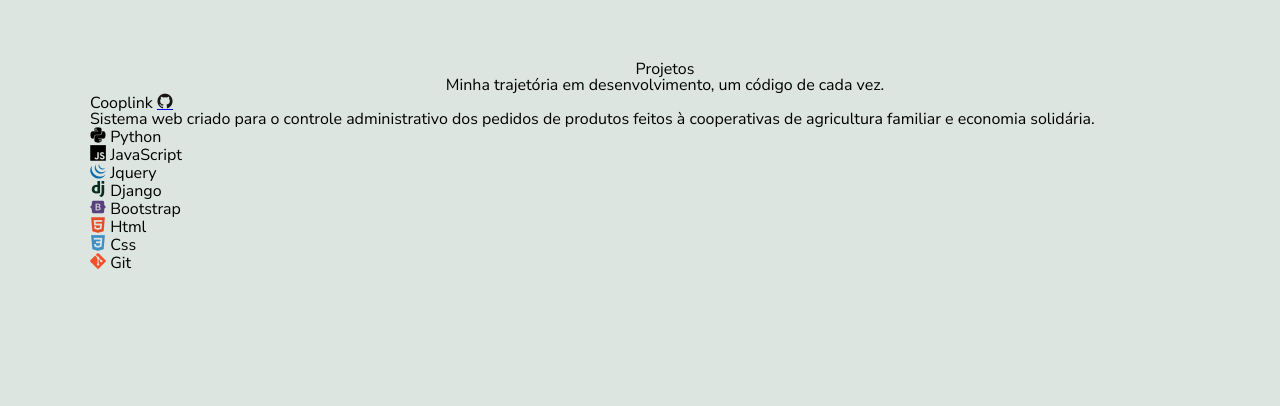
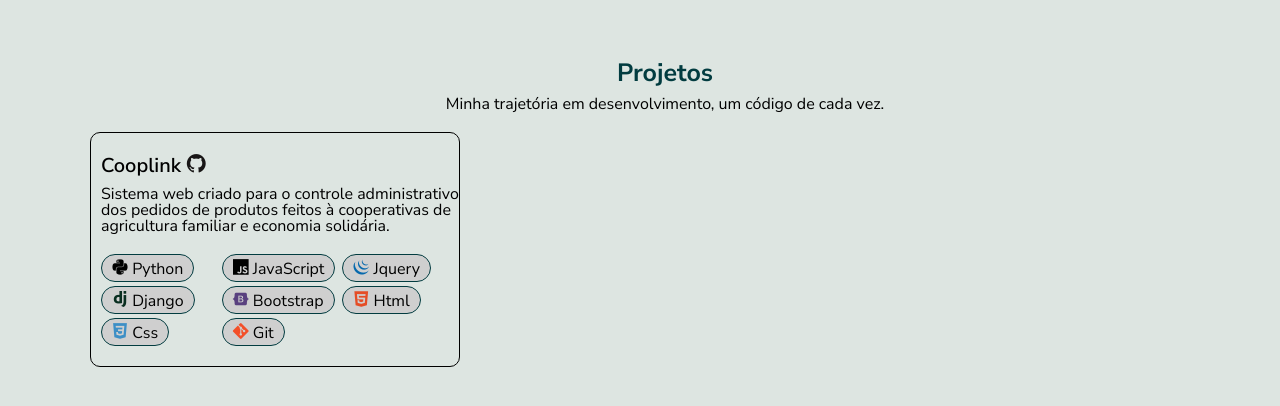
Before and after one commit to poliana-dev/meu-portfolio, a plain HTML site: page index.html in a window 1280 px wide. Shown: the part 342-748 px from the top of the page. Drawn offline with nearby package versions, Linux system fonts and the light colour scheme.

Commit message:
style: primeira versão de estilização de card #2

```diff
--- a/style/main.css
+++ b/style/main.css
@@ -44,6 +44,7 @@
 
 .main-content{
     margin-top: 4em;
+    margin-bottom: 4em;
 }
 
 .main-content .main-content__project section{
@@ -53,12 +54,63 @@
     align-items: center;
 }
 
-.main-content__project section .project-title{
+.main-content__project section .title{
     font-weight: 700;
     font-size: 25px ;
     color: var(--color-midnight-green);
 }
 
-section .project-subtitle{
+section .subtitle{
     margin-top: 10px;
 }
+
+.main-content__project .project-card{
+    margin-top: 20px;
+    display: grid;
+    grid-template-columns: 1fr 1fr 1fr;
+    gap: 20px;
+    height: 200px;
+}
+
+.main-content__project .project-card .card{
+    border:1px solid black;
+    border-radius: 10px;
+}
+
+.card .card__header, .card__body{
+    margin: 20px 0px 20px 10px;
+}
+
+.card .card__header .card-title{
+    font-weight: 600;
+    font-size: 20px;
+    margin-bottom: 10px;
+}
+
+.card__header .card-title a, a:before{
+    text-decoration: none;
+}
+
+
+.card__body .label ul{
+    display: grid;
+    grid-template-columns: 1fr 1fr 1fr;
+    justify-content: space-around;
+    align-items: center;
+    gap: 4px;
+    cursor: default;
+}
+
+.card__body .label li{
+    display: flex;
+    gap: 6px;
+
+}
+
+.card__body .label li div{
+    border: 1px solid var(--color-midnight-green);
+    padding: 4px 10px 4px 10px;
+    border-radius: 20px;
+    background-color:#CFCFCF;
+
+}
```
